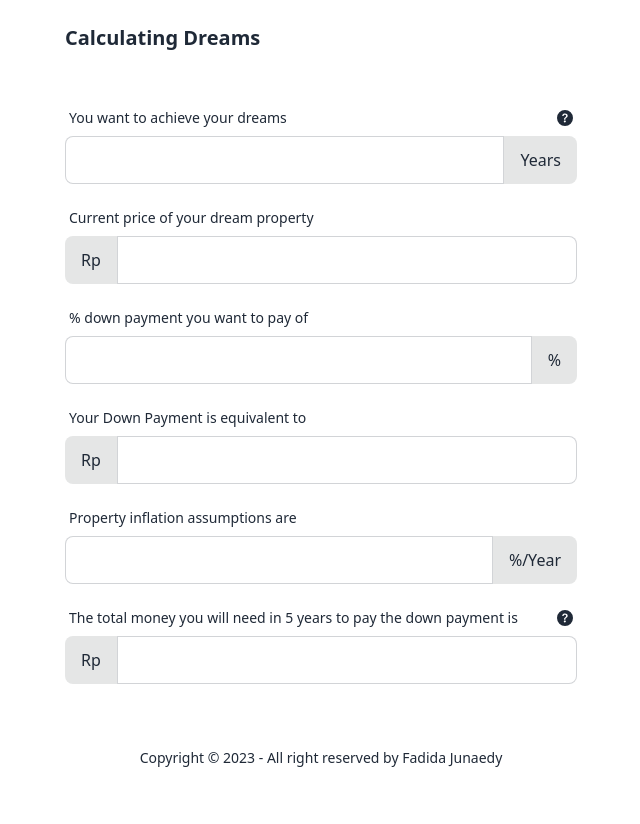
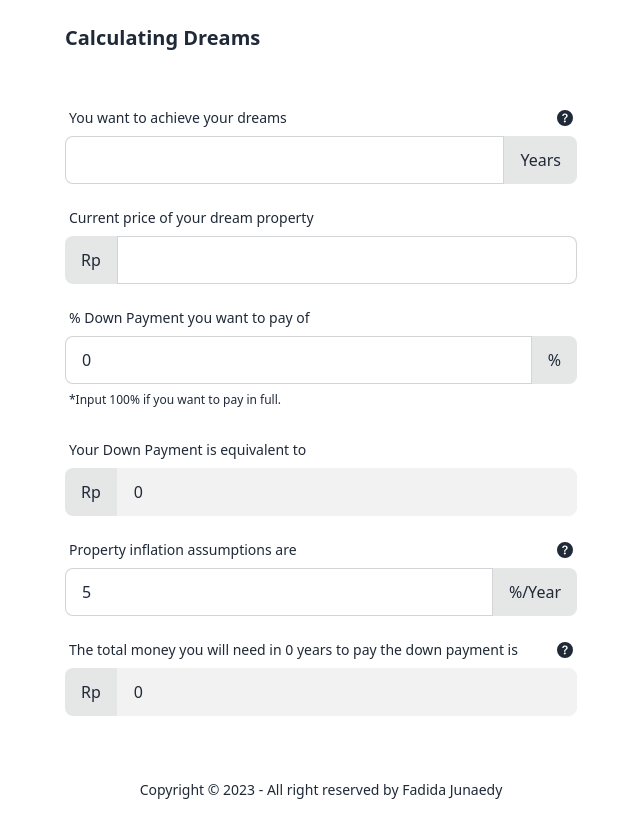
Before and after one commit to fadidajunaedy/calculating-dreams, a React (Vite) app: page / in a window 1280 px wide. Shown: the whole page, without its empty margins (319-959 px from the left). Before the commit the page ends 800 px from the top, so only its background shows below. Built offline with nearby package versions, Linux system fonts and the light colour scheme.

Commit message:
create function calculateDownPayment and calculateDownPaymentFinal

```diff
--- a/src/App.jsx
+++ b/src/App.jsx
@@ -1,4 +1,4 @@
-import { useState } from 'react'
+import { useEffect, useState } from 'react'
 import './App.css'
 import Header from './components/Header'
 import Footer from './components/Footer';
@@ -6,10 +6,48 @@ import { BsFillQuestionCircleFill } from "react-icons/bs";
 
 function App() {
   const [duration, setDuration] = useState(0)
-  const [price, setPrice] = useState(0)
+  const [price, setPrice] = useState(null)
   const [dpPercentage, setDpPercentage] = useState(0)
   const [downPayment, setDownPayment] = useState(0)
-  const [inflationPercentage, setInflationPercentage] = useState(0)
+  const [inflationPercentage, setInflationPercentage] = useState(5)
+  const [downPaymentFinal, setDownPaymentFinal] = useState(0)
+
+  const calculateDownPayment = (price, dpPercentage) => {
+    return setDownPayment(price * (dpPercentage / 100))
+  }
+
+  const calculateDownPaymentFinal = (price, dpPercentage, duration, inflationPercentage) => {
+    let dpFinal = price;
+
+    for (let i = 0; i < duration; i++) {
+      dpFinal *= 1 + (inflationPercentage / 100);
+    }
+
+    dpFinal *= dpPercentage / 100;
+    return setDownPaymentFinal(dpFinal);
+  }
+
+  const formatToRupiah = (number) => {
+    return new Intl.NumberFormat('id-ID', {
+      currency: 'IDR',
+      minimumFractionDigits: 0,
+      maximumFractionDigits: 0
+    }).format(number);
+  }
+
+  const handleNumberChange = (e) => {
+    const inputValue = e.target.value;
+    const numericInput = inputValue.replace(/[^0-9]/g, '');
+    setPrice(numericInput);
+  };
+
+  useEffect(() => {
+    calculateDownPayment(price, dpPercentage)
+    calculateDownPaymentFinal(price, dpPercentage, duration, inflationPercentage)
+    console.log(downPayment)
+    console.log(downPaymentFinal)
+  }, [duration, price, dpPercentage, downPayment, inflationPercentage, downPaymentFinal])
+
 
   return (
     <>
@@ -23,7 +61,7 @@ function App() {
             </div>
           </label>
           <label className="input-group">
-            <input type="text" className="input input-bordered w-full" />
+            <input type="text" className="input input-bordered w-full" onInput={(e) => setDuration(e.target.value)} />
             <span className=''>Years</span>
           </label>
         </div>
@@ -34,17 +72,20 @@ function App() {
           </label>
           <label className="input-group">
             <span>Rp</span>
-            <input type="text" className="input input-bordered w-full" />
+            <input type="text" className="input input-bordered w-full" value={price} onInput={(e) => setPrice(e.target.value)} onChange={handleNumberChange} />
           </label>
         </div>
 
         <div className="form-control w-full mb-4">
           <label className="label">
-            <span className="label-text">% down payment you want to pay of</span>
+            <span className="label-text">% Down Payment you want to pay of</span>
           </label>
           <label className="input-group">
-            <input type="text" className="input input-bordered w-full" />
+            <input type="text" className="input input-bordered w-full" value={dpPercentage} onInput={(e) => setDpPercentage(e.target.value)} />
             <span>%</span>
+          </label>
+          <label className="label">
+            <span className="label-text-alt">*Input 100% if you want to pay in full.</span>
           </label>
         </div>
 
@@ -54,30 +95,33 @@ function App() {
           </label>
           <label className="input-group">
             <span>Rp</span>
-            <input type="text" className="input input-bordered  w-full" />
+            <input type="text" className="input input-bordered w-full" value={downPayment} disabled />
           </label>
         </div>
 
         <div className="form-control w-full mb-4">
           <label className="label">
             <span className="label-text">Property inflation assumptions are</span>
+            <div className="tooltip" data-tip="Inflation can be defined as a general and continuous increase in the prices of goods and services over a period of time.">
+              <BsFillQuestionCircleFill />
+            </div>
           </label>
           <label className="input-group">
-            <input type="text" className="input input-bordered w-full" />
+            <input type="text" className="input input-bordered w-full" value={inflationPercentage} onInput={(e) => setInflationPercentage(e.target.value)} />
             <span>%/Year</span>
           </label>
         </div>
 
         <div className="form-control w-full mb-4">
           <label className="label">
-            <span className="label-text">The total money you will need in 5 years to pay the down payment is</span>
+            <span className="label-text">The total money you will need in {duration} years to pay the down payment is</span>
             <div className="tooltip" data-tip="Due to inflation every year, this affects the price of your dream property.">
               <BsFillQuestionCircleFill />
             </div>
           </label>
           <label className="input-group">
             <span>Rp</span>
-            <input type="text" className="input input-bordered  w-full" />
+            <input type="text" className="input input-bordered w-full" value={formatToRupiah(downPaymentFinal.toFixed(0))} disabled />
           </label>
         </div>
       </div>
```
